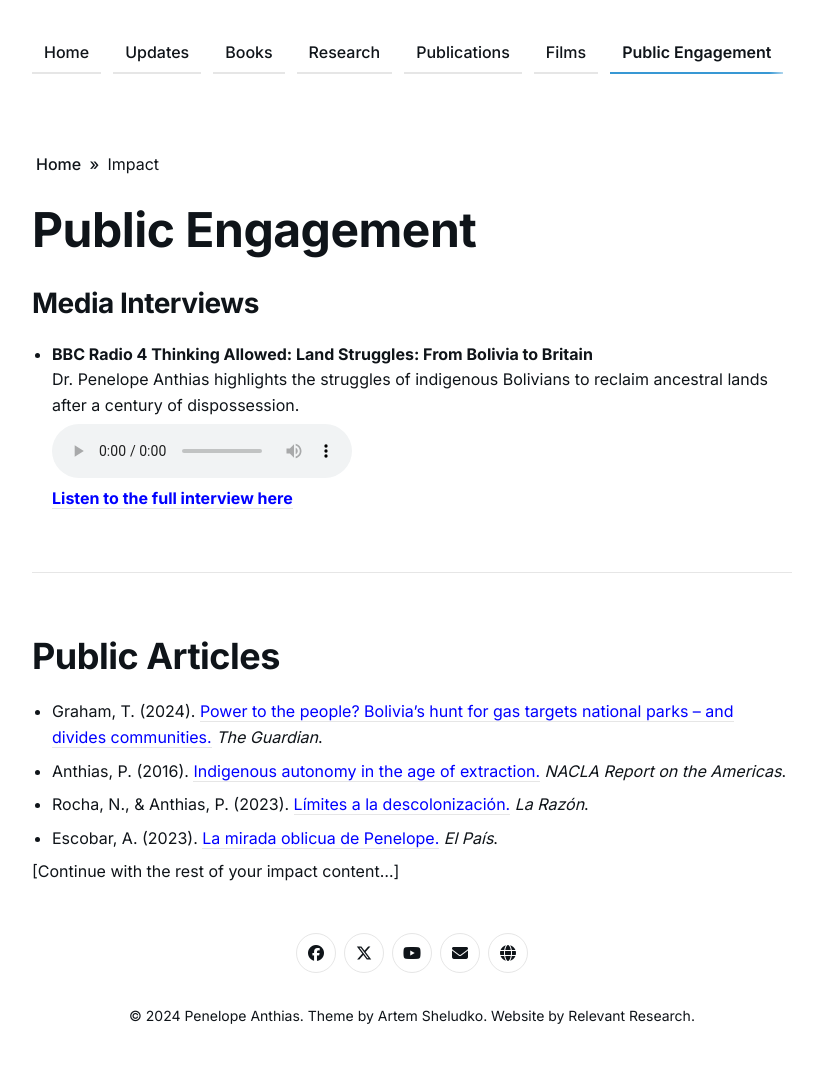
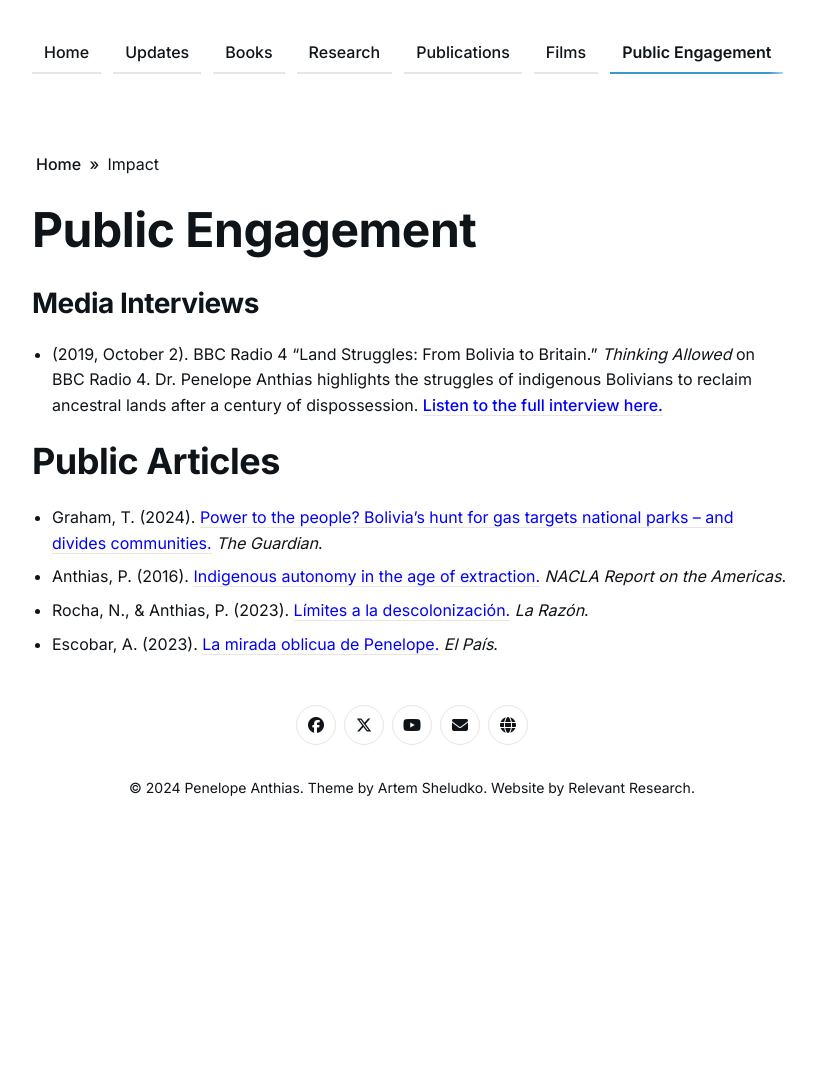
Before and after one commit to RelevantResearch/penelopeanthias, a Jekyll site: the page built from _pages/impact.md, in a window 1280 px wide. Shown: the whole page, without its empty margins (228-1042 px from the left). Built offline with Jekyll 4.4.1, drawn with Linux system fonts in a browser that asks for light colours; after the commit the page ends 900 px from its top, so only the background shows below that.

Commit message:
Update impact.md

```diff
--- a/_pages/impact.md
+++ b/_pages/impact.md
@@ -9,17 +9,16 @@ page_cover:
 
 ### Media Interviews
 
-- **BBC Radio 4 Thinking Allowed: Land Struggles: From Bolivia to Britain**
-    Dr. Penelope Anthias highlights the struggles of indigenous Bolivians to reclaim ancestral lands after a century of dispossession.
+- (2019, October 2). BBC Radio 4 "Land Struggles: From Bolivia to Britain." *Thinking Allowed* on BBC Radio 4.
+    Dr. Penelope Anthias highlights the struggles of indigenous Bolivians to reclaim ancestral lands after a century of dispossession.  <a href="https://www.bbc.co.uk/sounds/play/m0008wpf"><span>Listen to the full interview here.</span></a>
 
+<!--
   <audio controls>
       <source src="/images/audio.mp4" type="audio/mpeg">
       Your browser does not support the audio element.
   </audio>
+^ above doesn't work ^
 
-  <a href="https://www.bbc.co.uk/sounds/play/m0008wpf"><strong><span>Listen to the full interview here</span></strong></a>
-
-<!--
 <details>
   <summary><strong>BBC Radio 4 Thinking Allowed: Land Struggles: From Bolivia to Britain</strong></summary>
   <p><i>Laurie Taylor discusses with Brett Christophers about the UK’s “new enclosure,” where the private sector has appropriated two million hectares of public land worth £400 billion. Penelope Anthias highlights the struggles of indigenous Bolivians to reclaim ancestral lands after a century of dispossession.</i></p>
@@ -32,7 +31,6 @@ page_cover:
   <p><a href="https://www.bbc.co.uk/sounds/play/m0008wpf"><strong><span>Listen to the full interview here</span></strong></a></p>
 </details>
 -->
----
 
 # Public Articles
 
@@ -40,6 +38,3 @@ page_cover:
 - Anthias, P. (2016). [<span class="blue">Indigenous autonomy in the age of extraction.</span>](https://nacla.org/news/2016/07/29/indigenous-autonomy-age-extraction) *NACLA Report on the Americas*.
 - Rocha, N., & Anthias, P. (2023). [<span class="blue">Límites a la descolonización.</span>](https://www.la-razon.com/politico/2023/04/02/limites-a-la-descolonizacion/) *La Razón*.
 - Escobar, A. (2023). [<span class="blue">La mirada oblicua de Penelope.</span>](https://elpais.bo/sociales/20230401_la-mirada-oblicua-de-penelope.html) *El País*.
-
-
-[Continue with the rest of your impact content...]
```
